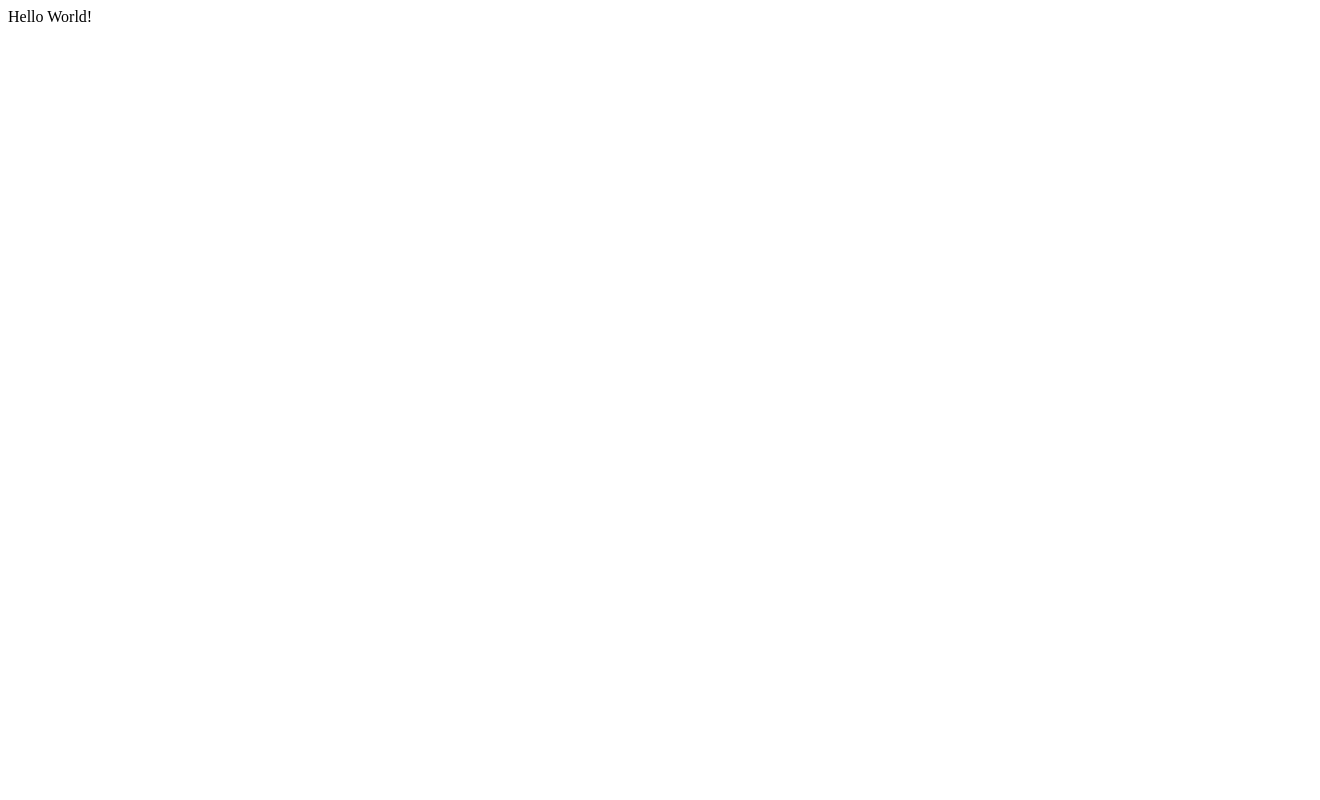
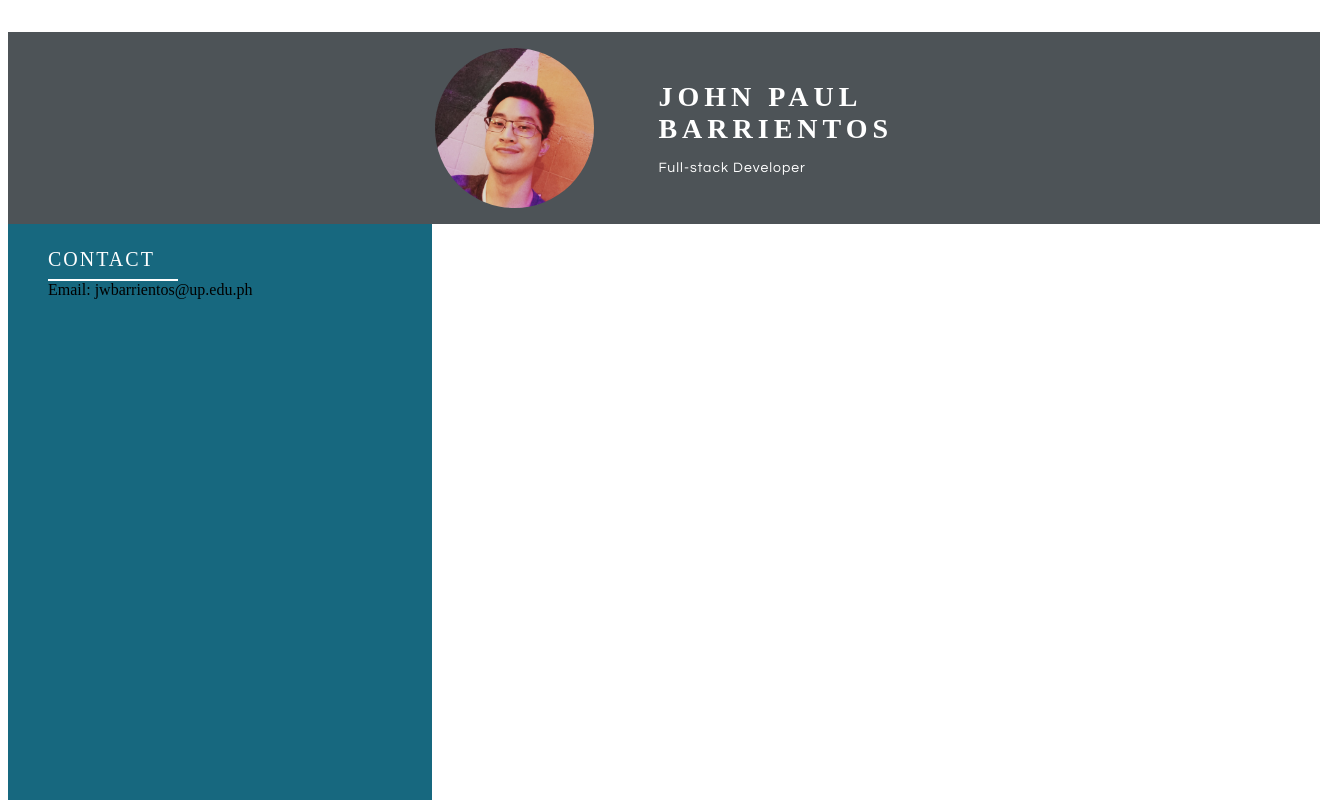
Before and after one commit to jwbarrientos24/jwbarrientos24-github.io, a plain HTML site: page index.html in a window 1280 px wide. Shown: the top 800 px of the page, 1320 px wide, since content can reach past the window. Drawn offline with Linux system fonts and the light colour scheme.

Commit message:
chore: finished header with name. Started with other info

```diff
--- a/index.html
+++ b/index.html
@@ -1,9 +1,28 @@
 <!DOCTYPE html>
 <html lang="en">
 <head>
+    <link rel="stylesheet" type="text/css" href="./style.css">
     <title>John Paul's Portfolio</title>
 </head>
 <body>
-    Hello World!
+    <div class="main">
+        <div class="name">
+            <div class="photo"><img src="images/profilePhoto.jpg" alt="John Paul" width="100%" height="100%">
+            </div>
+            <div class="nameTitle">
+                <div id="name">JOHN PAUL <br> BARRIENTOS</div>
+                <div id="title">Full-stack Developer</div>
+            </div>
+        </div>
+        <div class="lowerPart">
+            <div class="contact">
+                <div class="head">CONTACT</div>
+                <div class="line"></div>
+                <div class="info">Email: jwbarrientos@up.edu.ph</div>
+            </div>
+            <div class="autobiography"></div>
+            <div class="projects"></div>
+        </div>
+    </div>
 </body>
 </html>
--- /dev/null
+++ b/style.css
@@ -0,0 +1,71 @@
+.main {
+    display: flex;
+    min-height: 97vh;
+    flex-direction: column;
+}
+
+.name {
+    margin-top: 3vh;
+    display: flex;
+    background-color: #4d5357;
+    height: 20vh;
+    width: 100vw;
+    justify-content: center;
+    padding: 2vh;
+}
+
+.nameTitle {
+    flex-direction: column;
+    margin-left: 5%;
+    align-self: center;
+}
+
+.contact {
+    background-color: #17687f;
+    height: 100vh;
+    width: 30vw;
+}
+
+img {
+    border-radius: 50%;
+    border-color: white;
+}
+
+#name {
+    font-family: "Montserrat";
+    font-weight: bold;
+    color: white;
+    letter-spacing: 5px;
+    font-size: 28px;
+}
+
+#title {
+    margin-top: 2vh;
+    font-family: "Century Gothic";
+    color: white;
+    font-size: 14px;
+    letter-spacing: 1px;
+}
+
+.contact {
+    display: flex;
+    flex-direction: column;
+    padding-left: 5vh;
+    padding-top: 3vh;
+}
+
+.line {
+    width: 10vw;
+    height: 0;
+    border: 1px solid white;
+    margin-top: 1vh;
+    display:inline-block;
+  }
+
+.head {
+    font-family: "Montserrat";
+    color: white;
+    font-size: 20px;
+    font-weight: 400;
+    letter-spacing: 2px;
+}
```
Also changed, not shown: images/profilePhoto.jpg (added).
